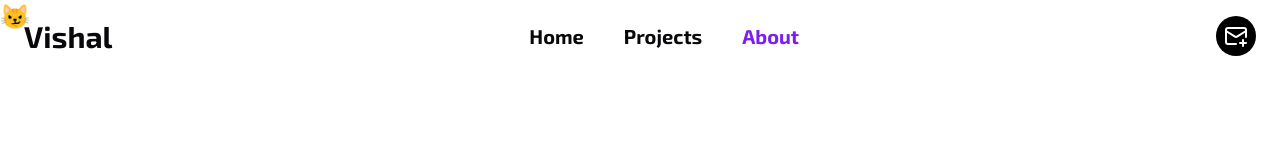
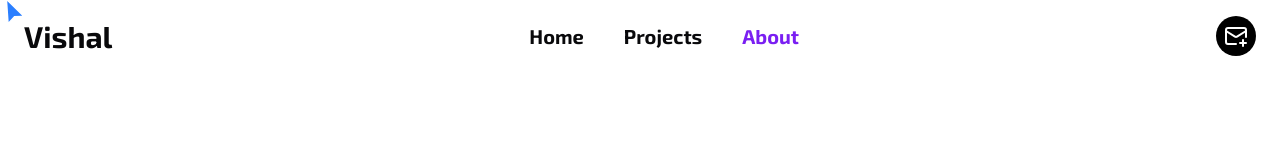
Before and after one commit to Vishal-770/portfolio-new, a Next.js app: page /about in a window 1280 px wide. Shown: the top 158 px of the page. Built offline with nearby package versions, Linux system fonts and the light colour scheme.

Commit message:
changed Pointer

```diff
--- a/src/app/layout.tsx
+++ b/src/app/layout.tsx
@@ -26,9 +26,7 @@ export default function RootLayout({
           <Navbar />
           {children}
         </div>
-        <Pointer>
-          <div className="text-2xl ">😼</div>
-        </Pointer>
+        <Pointer className="fill-blue-500" />
         <DockContainer />
       </body>
     </html>
```
